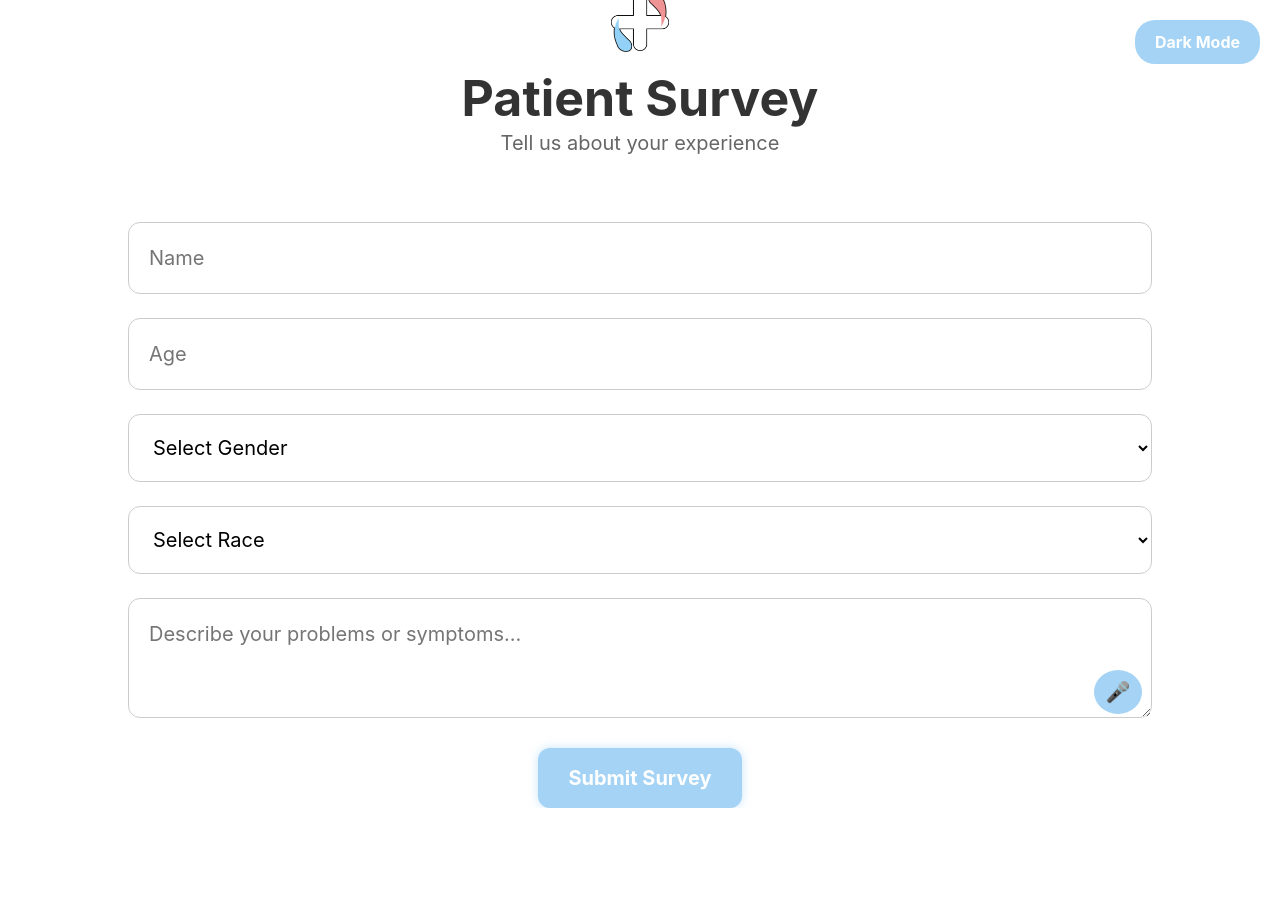
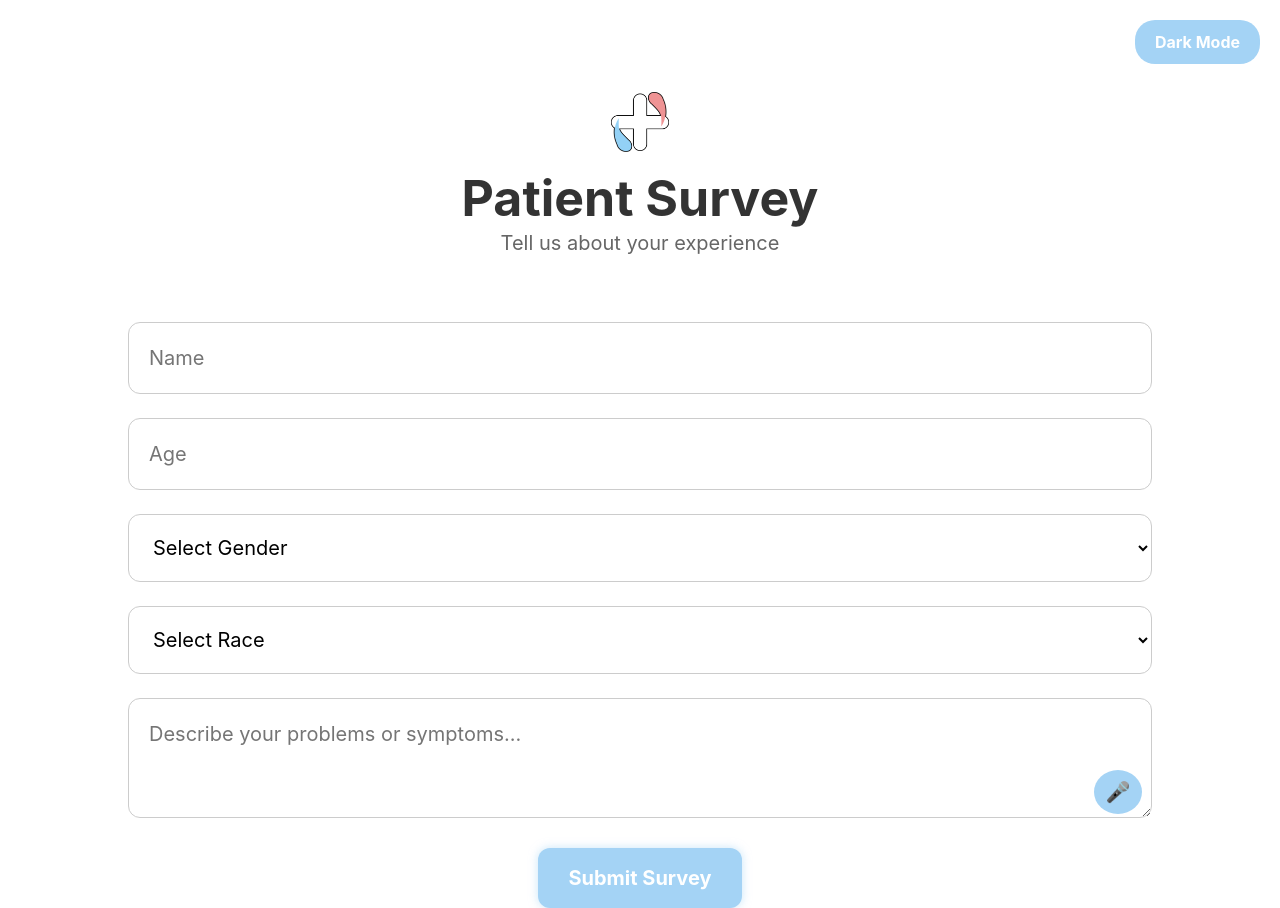
Before and after one commit to Astroneeor/BiasHacker, a React (Vite) app: page /patient in a window 1280 px wide. Before the commit the page ends 808 px from the top, so only its background shows below. Built offline with nearby package versions, Linux system fonts and the light colour scheme.

Commit message:
added margin top to header

```diff
--- a/src/frontend/pages/PatientSurvey/index.tsx
+++ b/src/frontend/pages/PatientSurvey/index.tsx
@@ -78,7 +78,7 @@ export default function PatientSurvey() {
                 {darkMode ? 'Light Mode' : 'Dark Mode'}
             </button>
 
-      <header style={{ textAlign: 'center', marginBottom: '2rem' }}>
+            <header style={{ textAlign: 'center', marginBottom: '2rem', marginTop: '10rem' }}>
                 <img src="/MainLogoHeyDoc.png" alt="HeyDoc Logo" style={{ height: '60px', marginBottom: '0.5rem' }} />
                 <h1 style={{ fontSize: '2.5rem', fontWeight: 'bold', color: darkMode ? darkText : '#333', margin: 0 }}>Patient Survey</h1>
                 <p style={{ fontSize: '1rem', color: darkMode ? '#aaa' : '#666' }}>Tell us about your experience</p>
```
Lines whose indentation alone changed are shown as unchanged.
